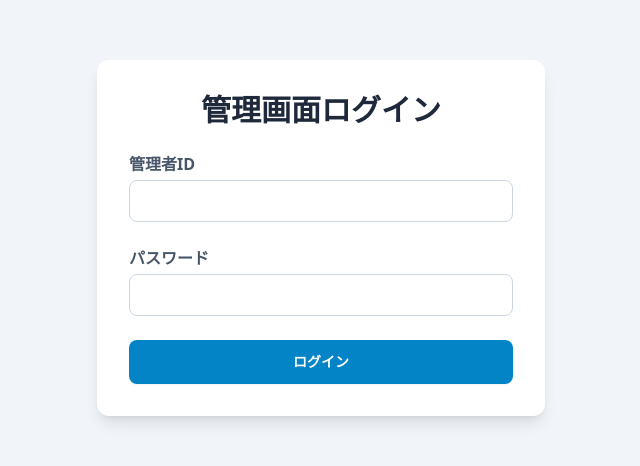
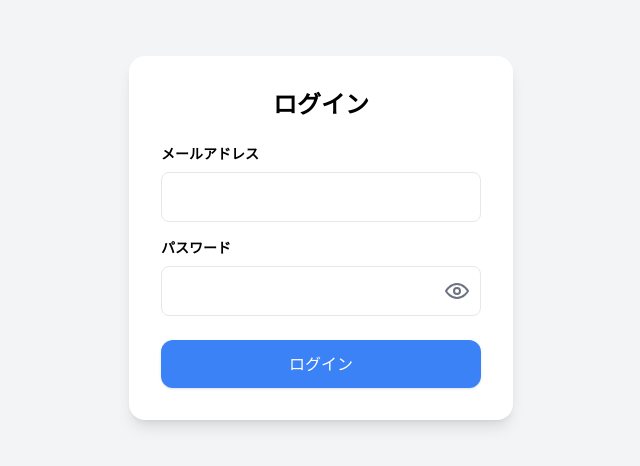
Before and after one commit to 23jz0113/T01-, a React (Create React App) app: page / in a window 1280 px wide. Shown: the part 162-628 px from the top of the page, without its empty margins (319-959 px from the left). Built offline with nearby package versions, Linux system fonts and the light colour scheme.

Commit message:
2025/11/14/ login

```diff
--- a/package.json
+++ b/package.json
@@ -7,6 +7,7 @@
     "@testing-library/jest-dom": "^6.9.1",
     "@testing-library/react": "^16.3.0",
     "@testing-library/user-event": "^13.5.0",
+    "bcryptjs": "^3.0.3",
     "react": "^19.2.0",
     "react-dom": "^19.2.0",
     "react-router-dom": "^7.9.4",
--- a/src/App.jsx
+++ b/src/App.jsx
@@ -5,9 +5,9 @@ import ProtectedRoute from './components/ProtectedRoute';
 import Login from './pages/Login';
 import EventEdit from './pages/EventEdit';
 import UserEdit from './pages/UserEdit';
-import Announcements from './pages/Announcements';
 import Logout from './pages/Logout';
 
+// 無操作時に自動ログアウトするタイマーコンポーネント
 const IdleTimer = ({ onIdle }) => {
   const navigate = useNavigate();
   useEffect(() => {
@@ -82,10 +82,6 @@ function App() {
               path="/user-edit"
               element={<ProtectedRoute isLoggedIn={isLoggedIn}><UserEdit /></ProtectedRoute>}
             />
-            <Route
-              path="/announcements"
-              element={<ProtectedRoute isLoggedIn={isLoggedIn}><Announcements /></ProtectedRoute>}
-            />
           </Routes>
         </main>
       </div>
--- /dev/null
+++ b/src/api/api.js
@@ -0,0 +1,9 @@
+// src/api/api.js
+import axios from "axios";
+
+const api = axios.create({
+  baseURL: "http://localhost:8000", // ← Laravel の URL
+  withCredentials: true,            // ← Cookie 認証必須
+});
+
+export default api;
--- a/src/pages/Login.jsx
+++ b/src/pages/Login.jsx
@@ -1,40 +1,119 @@
-// src/pages/Login.jsx
-import { useState } from "react";
+import React, { useState } from "react";
 import { useNavigate } from "react-router-dom";
+import bcrypt from "bcryptjs";
 
 export default function Login({ onLogin }) {
   const [email, setEmail] = useState("");
   const [password, setPassword] = useState("");
+  const [loading, setLoading] = useState(false);
+  const [errorMsg, setErrorMsg] = useState("");
+  const [showPassword, setShowPassword] = useState(false);
+
   const navigate = useNavigate();
 
-  const handleSubmit = (e) => {
+  const handleLogin = async (e) => {
     e.preventDefault();
-    if (email === "admin@example.com" && password === "admin123") {
-      onLogin();
-      // ★★★ 変更点: 移動先を /dashboard から /event-edit へ変更 ★★★
+    setLoading(true);
+    setErrorMsg("");
+
+    try {
+      const res = await fetch("http://localhost/T01/public/api/users");
+      const users = await res.json();
+
+      const user = users.find((u) => u.email === email);
+      if (!user) {
+        setErrorMsg("メールまたはパスワードが違います");
+        setLoading(false);
+        return;
+      }
+
+      const passwordMatch = await bcrypt.compare(password, user.password.trim());
+      if (!passwordMatch) {
+        setErrorMsg("メールまたはパスワードが違います");
+        setLoading(false);
+        return;
+      }
+
+      // 管理者チェック
+      if (user.statuses_id !== 3) {
+        setErrorMsg("管理者ではありません");
+        setLoading(false);
+        return;
+      }
+
+      // ✅ ログイン成功 → App.jsx にユーザー情報を渡す
+      localStorage.setItem("user", JSON.stringify(user));
+      onLogin(user);  // ← ここで user オブジェクトを渡す
+
       navigate("/event-edit");
-    } else {
-      alert("管理者IDまたはパスワードが間違っています");
+    } catch (err) {
+      setErrorMsg("サーバーに接続できませんでした");
+    } finally {
+      setLoading(false);
     }
   };
 
-  // ... (return文は変更なし)
   return (
-    <div className="min-h-screen flex items-center justify-center bg-slate-100">
-      <div className="bg-white p-8 rounded-xl shadow-lg w-full max-w-md">
-        <h1 className="text-3xl font-bold text-center text-slate-800 mb-6">管理画面ログイン</h1>
-        <form onSubmit={handleSubmit} className="space-y-6">
-          <div>
-            <label htmlFor="email" className="input-label">管理者ID</label>
-            <input id="email" type="email" value={email} onChange={(e) => setEmail(e.target.value)} className="input-field" required />
+    <div className="flex min-h-screen items-center justify-center bg-gray-100">
+      <form
+        onSubmit={handleLogin}
+        className="bg-white shadow-lg p-8 rounded-2xl w-96"
+      >
+        <h2 className="text-2xl font-bold text-center mb-6">ログイン</h2>
+
+        {errorMsg && (
+          <div className="bg-red-100 text-red-600 p-3 rounded mb-4 text-sm">
+            {errorMsg}
           </div>
-          <div>
-            <label htmlFor="password" className="input-label">パスワード</label>
-            <input id="password" type="password" value={password} onChange={(e) => setPassword(e.target.value)} className="input-field" required />
-          </div>
-          <button type="submit" className="w-full btn btn-primary py-3 font-bold">ログイン</button>
-        </form>
-      </div>
+        )}
+
+        <label className="block mb-2 font-semibold text-sm">メールアドレス</label>
+        <input
+          type="email"
+          className="w-full p-3 border rounded-lg mb-4 focus:outline-blue-400"
+          value={email}
+          onChange={(e) => setEmail(e.target.value)}
+          required
+        />
+
+        <label className="block mb-2 font-semibold text-sm">パスワード</label>
+        <div className="relative mb-6">
+          <input
+            type={showPassword ? "text" : "password"}
+            className="w-full p-3 pr-12 border rounded-lg focus:outline-blue-400"
+            value={password}
+            onChange={(e) => setPassword(e.target.value)}
+            required
+          />
+          <button
+            type="button"
+            className="absolute right-3 top-1/2 -translate-y-1/2 text-gray-500"
+            onMouseDown={() => setShowPassword(true)}
+            onMouseUp={() => setShowPassword(false)}
+            onMouseLeave={() => setShowPassword(false)}
+          >
+            <svg
+              xmlns="http://www.w3.org/2000/svg"
+              className="w-6 h-6"
+              fill="none"
+              viewBox="0 0 24 24"
+              stroke="currentColor"
+              strokeWidth="2"
+            >
+              <path d="M1 12s4-7 11-7 11 7 11 7-4 7-11 7S1 12 1 12z" />
+              <circle cx="12" cy="12" r="3" />
+            </svg>
+          </button>
+        </div>
+
+        <button
+          type="submit"
+          disabled={loading}
+          className="w-full bg-blue-500 hover:bg-blue-600 text-white py-3 rounded-xl shadow"
+        >
+          {loading ? "ログイン中..." : "ログイン"}
+        </button>
+      </form>
     </div>
   );
 }
--- a/src/pages/UserEdit.jsx
+++ b/src/pages/UserEdit.jsx
@@ -31,6 +31,7 @@ const UserPage = () => {
   const [search, setSearch] = useState("");
   const [toast, setToast] = useState({ message: "", type: "", visible: false });
 
+  /* --- API取得 --- */
   const fetchUsers = async () => {
     try {
       const res = await fetch("http://localhost/T01/public/api/users/public");
@@ -38,7 +39,7 @@ const UserPage = () => {
       setUsers(data);
     } catch (err) {
       console.error(err);
-      showToast("取得失敗", "error");
+      showToast("ユーザー取得失敗", "error");
     }
   };
 
@@ -48,7 +49,9 @@ const UserPage = () => {
 
   const showToast = (message, type = "success") => setToast({ message, type, visible: true });
 
+  /* --- フィルタリング --- */
   const filteredUsers = users.filter((u) => {
+    if (u.statuses_id === 3) return false; // ★ statuses_id=3 のユーザーを非表示
     const matchSearch =
       u.username?.toLowerCase().includes(search.toLowerCase()) ||
       u.email?.toLowerCase().includes(search.toLowerCase());
@@ -59,6 +62,7 @@ const UserPage = () => {
     return true;
   });
 
+  /* --- ステータス表示 --- */
   const getStatusBadge = (user) => (
     <span
       className={`px-2 py-1 rounded-full text-sm font-semibold ${
```
Also changed, not shown: src/components/Navbar.jsx (+51 -14 lines), 1 other file (tests, documents, lock files or other folders).
